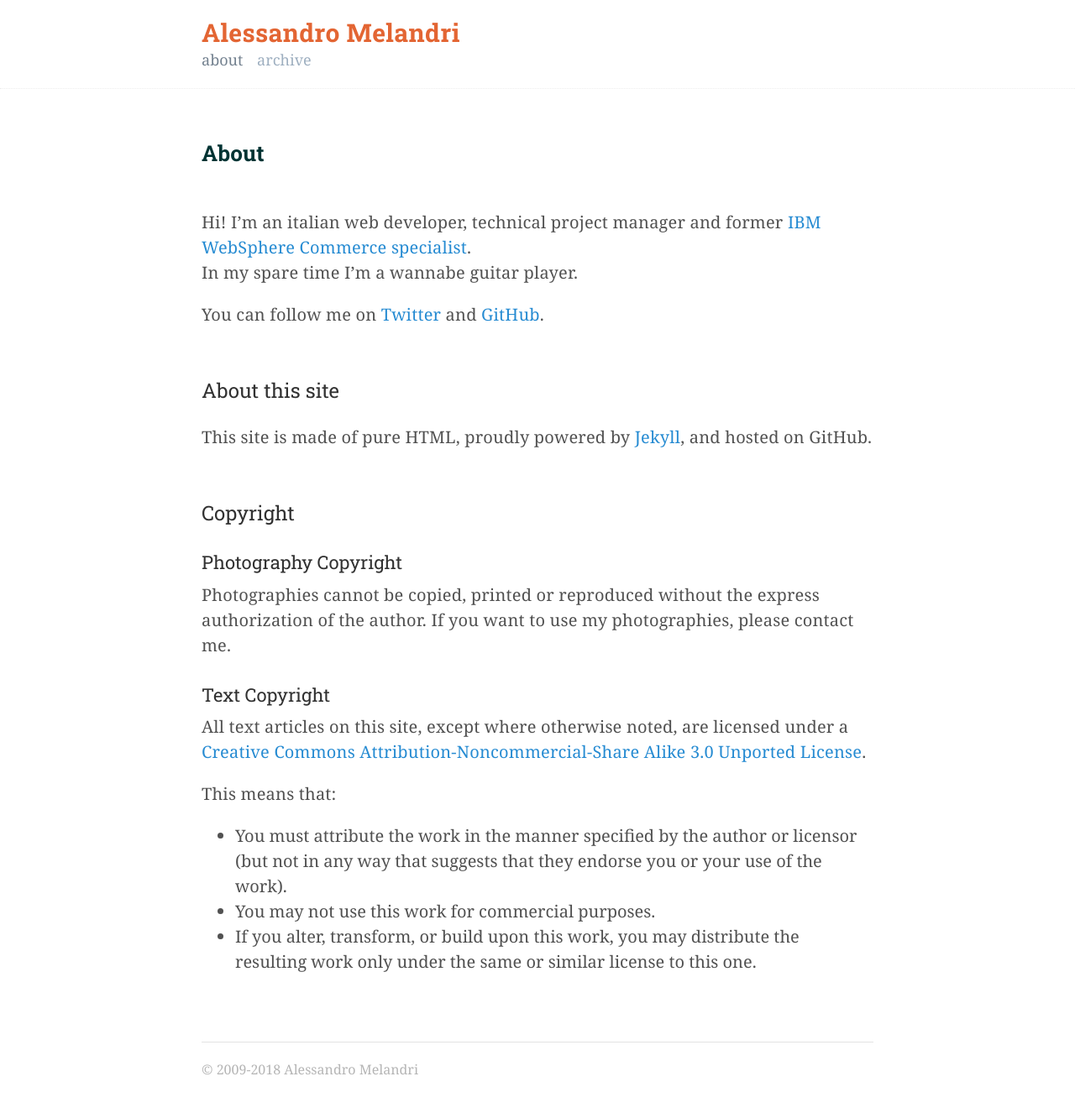
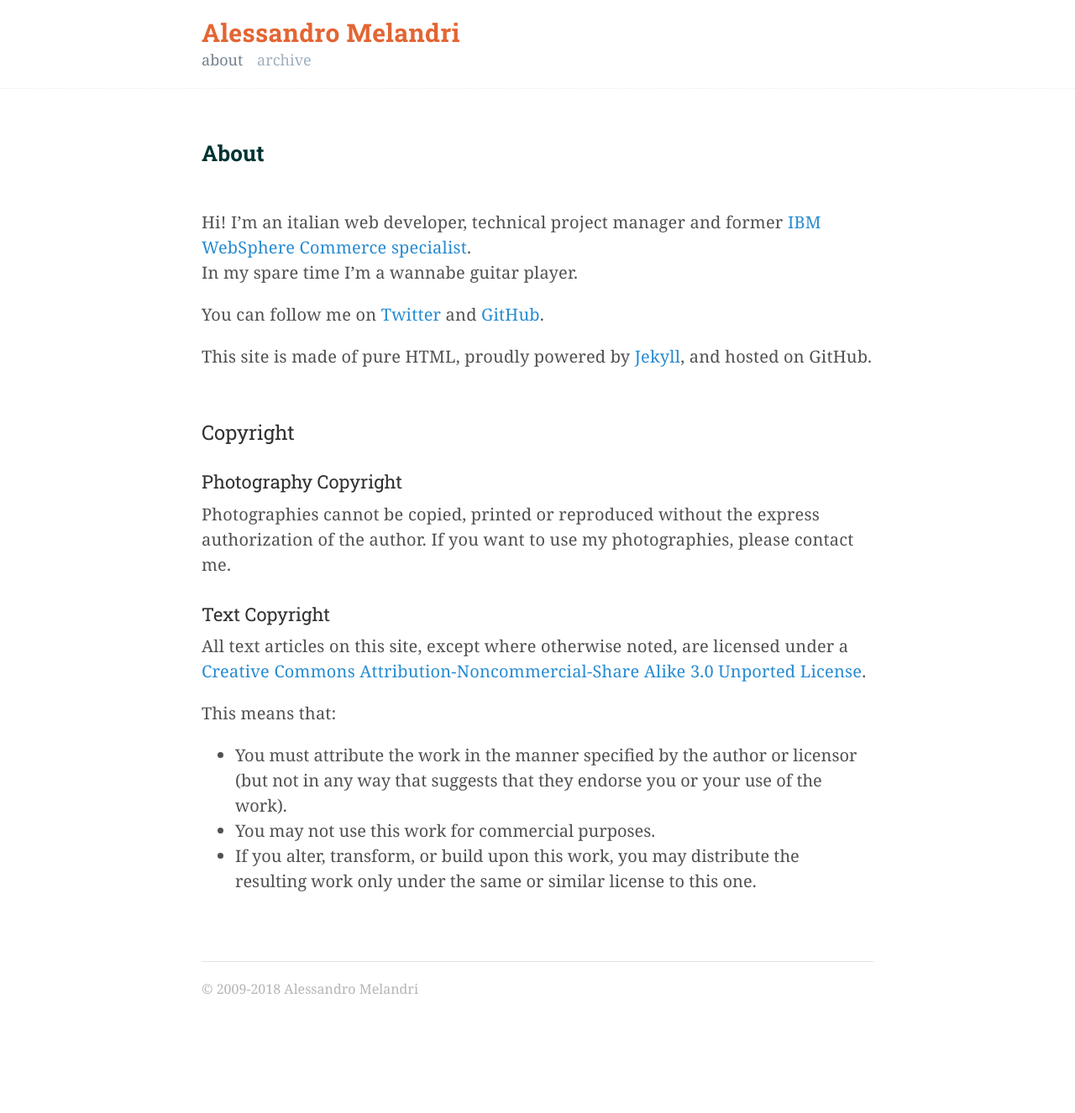
Before and after one commit to amelandri/amelandri.github.io, a Jekyll site: the page built from about.md, in a window 1280 px wide. Shown: the whole page at 84% size. Built offline with Jekyll 4.4.1, drawn with Linux system fonts in a browser that asks for light colours; nearby versions of some CDN libraries; comment, search, counter and statistics services are not loaded; after the commit the page ends 1230 px from its top, so only the background shows below that.

Commit message:
Changes to about page

```diff
--- a/about.md
+++ b/about.md
@@ -7,8 +7,6 @@ Hi! I'm an italian web developer, technical project manager and former [IBM WebS
 In my spare time I'm a wannabe guitar player.
 
 You can follow me on [Twitter] and [GitHub].
-
-## About this site
 
 This site is made of pure HTML, proudly powered by [Jekyll], and hosted on GitHub.
 
```
